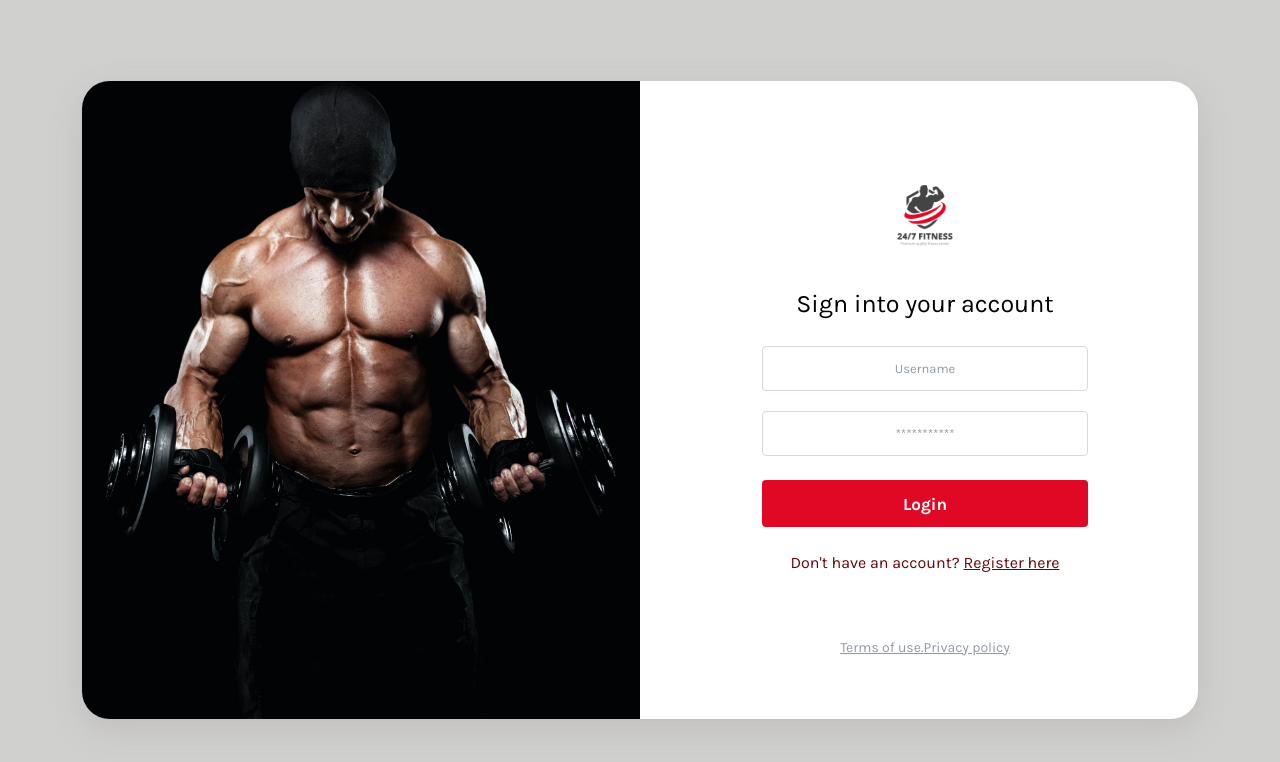
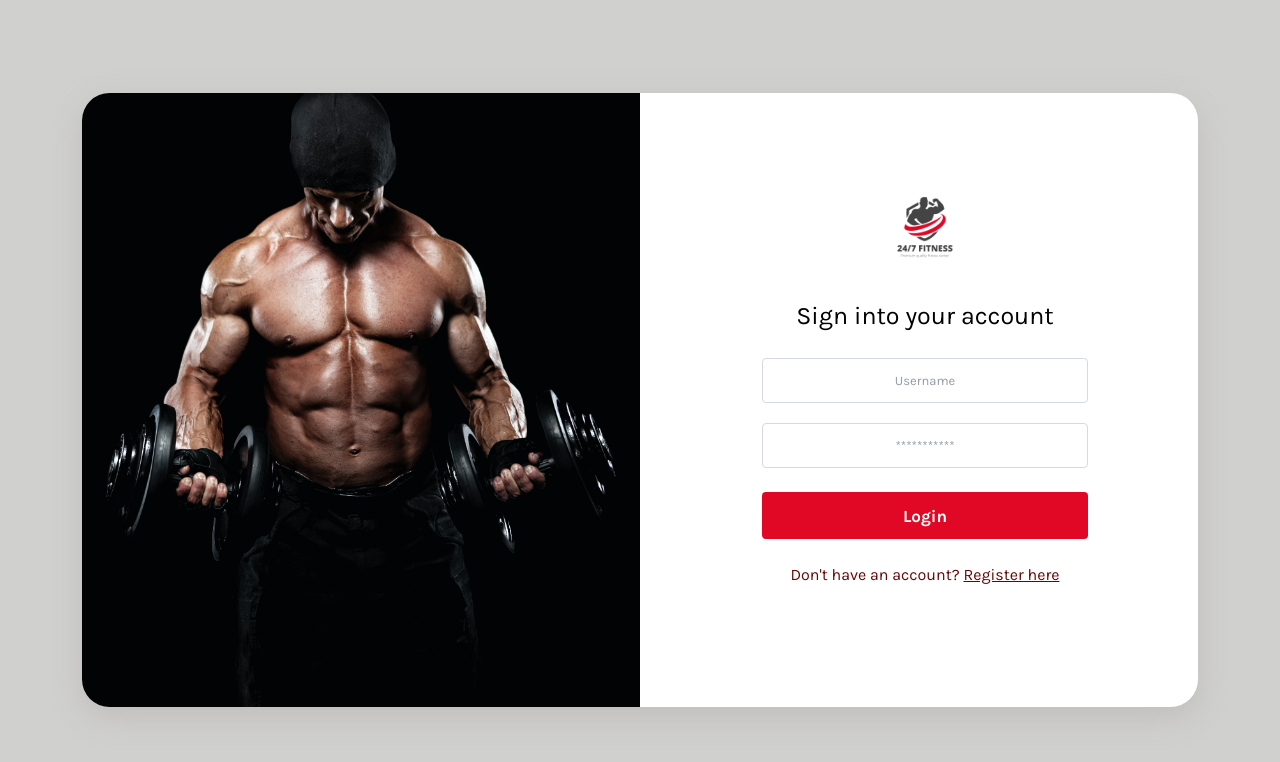
Before and after one commit to SumeelaMadusankha/SEGroupProject-, a React (Create React App) app in the folder frontend/: page /login in a window 1280 px wide. Shown: the top 762 px of the page. Built offline with nearby package versions, Linux system fonts and the light colour scheme.

Commit message:
Some validations added

```diff
--- a/frontend/src/Pages/LoginPage/index.jsx
+++ b/frontend/src/Pages/LoginPage/index.jsx
@@ -1,4 +1,5 @@
-import React from "react";
+import React, {useState} from "react";
+import ReactDOM from "react-dom";
 import 'bootstrap/dist/css/bootstrap.min.css';
 import './login.css'
 import login from './login2.jpg'
@@ -7,6 +8,75 @@ import logo from './logo.png'
 
 
 function Register() {
+    const [errorMessages, setErrorMessages] = useState({});
+    const [isSubmitted, setIsSubmitted] = useState(false);
+
+    //login info
+    const database = [
+        {
+          username: "user1",
+          password: "pass1"
+        },
+        {
+          username: "user2",
+          password: "pass2"
+        }
+    ];
+
+    const errors = {
+        uname: "Invalid Username",
+        pass: "Invalid Password"
+    };
+
+    const handleSubmit = (event) => {
+        //Prevent page reload
+        event.preventDefault();
+
+        var { uname, pass } = document.forms[0];
+
+        // Find user login info
+        const userData = database.find((user) => user.username === uname.value);
+
+        // Compare user info
+        if (userData) {
+          if (userData.password !== pass.value) {
+            // Invalid password
+            setErrorMessages({ name: "pass", message: errors.pass });
+          } else {
+            setIsSubmitted(true);
+          }
+        } else {
+          // Username not found
+          setErrorMessages({ name: "uname", message: errors.uname });
+        }
+    };
+
+    const renderErrorMessage = (name) =>
+    name === errorMessages.name && (
+      <div className="error">{errorMessages.message}</div>
+    );
+
+    const renderForm = (
+        <div className="form-log">
+            <form action="#!" className="login-form" onSubmit={handleSubmit}>
+                <div className="form-group align-items-center">
+                    <label for="username" className="sr-only text-center">Email</label>
+                    <input type="username" name="uname" id="username" className="form-control text-center" placeholder="Username" required/>
+                    {renderErrorMessage("uname")}
+                </div>
+
+                <div class="form-group mb-4">
+                    <label for="password" className="sr-only">Password</label>
+                    <input type="password" name="pass" id="password" className="form-control text-center" placeholder="***********" required/>
+                    {renderErrorMessage("pass")}
+                </div>
+
+                <input name="login" id="login" className="btn btn-block login-btn mb-4" type="submit" value="Login" />
+            </form>
+        </div>
+
+    );
+
     return (
         <div>
             <main className="d-flex align-items-center min-vh-100 py-3 py-md-0">
@@ -18,36 +88,18 @@ function Register() {
                     </div>
                     <div className="col-lg-6 col-md-7 ">
                         <div className="card-body text-center">
-                        <div className="brand-wrapper">
-                            <img src={logo} alt="logo" class="logo" />
-                        </div>
-                        <p className="login-card-description">Sign into your account</p>
-                        <form action="#!" className="login-form">
-                            <div className="form-group align-items-center">
-                                <label for="username" className="sr-only text-center">Email</label>
-                                <input type="username" name="username" id="username" className="form-control text-center" placeholder="Username" />
+                            <div className="brand-wrapper">
+                                <img src={logo} alt="logo" class="logo" />
                             </div>
-                            <div class="form-group mb-4">
-                                <label for="password" className="sr-only">Password</label>
-                                <input type="password" name="password" id="password" className="form-control text-center" placeholder="***********" />
-                            </div>
-                            <input name="login" id="login" className="btn btn-block login-btn mb-4" type="button" value="Login" />
-                            </form>
+                            <p className="login-card-description">Sign into your account</p>
+                            {isSubmitted ? <div></div> : renderForm}
                             <p className="login-card-footer-text">Don't have an account? <a href="#!" className="text-reset">Register here</a></p>
-                            <nav className="login-card-footer-nav">
-                            <a href="#!">Terms of use.</a>
-                            <a href="#!">Privacy policy</a>
-                            </nav>
                         </div>
                     </div>
                     </div>
                 </div>
                 </div>
             </main>
-
-            <script src="https://code.jquery.com/jquery-3.4.1.min.js"></script>
-            <script src="https://cdn.jsdelivr.net/npm/popper.js@1.16.0/dist/umd/popper.min.js"></script>
-            <script src="https://stackpath.bootstrapcdn.com/bootstrap/4.4.1/js/bootstrap.min.js"></script>
         </div>
     );
 }
--- a/frontend/src/Pages/LoginPage/login.css
+++ b/frontend/src/Pages/LoginPage/login.css
@@ -79,3 +79,8 @@ overflow: hidden; }
 .login-form{
     margin: auto;
 }
+
+.error {
+    color: crimson;
+    font-size: 12px;
+  }
```
